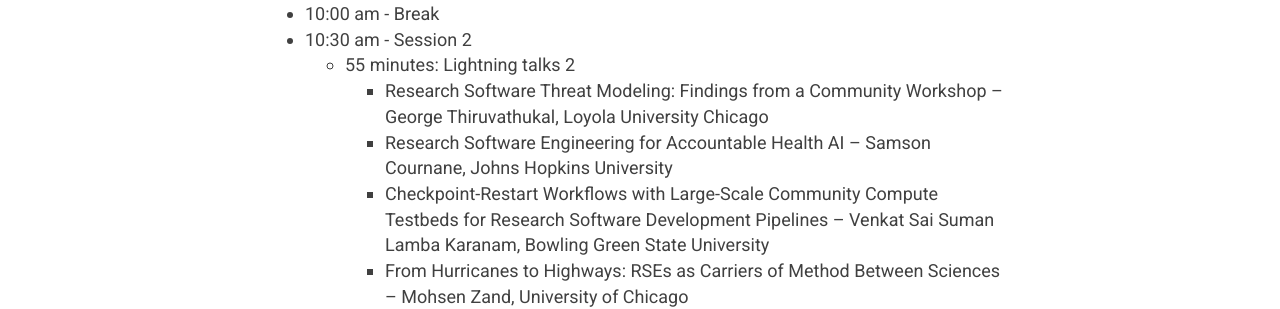
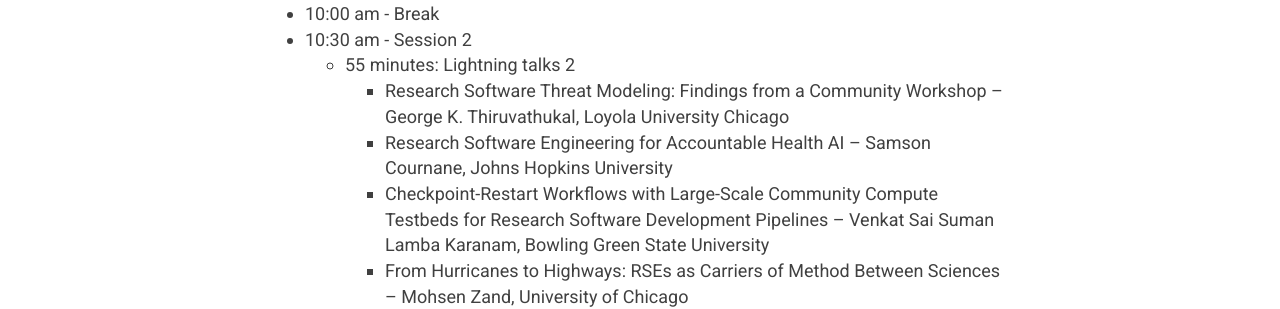
Before and after one commit to USRSE/rse-hpc-2026, a Jekyll site: the page built from pages/agenda.md, in a window 1280 px wide and 900 px high, scrolled down 434 px. Shown: the part 180-489 px from the top of the window. Built offline with Jekyll 4.4.1, drawn with Linux system fonts in a browser that asks for light colours; nearby versions of some CDN libraries.

```diff
--- a/pages/agenda.md
+++ b/pages/agenda.md
@@ -21,7 +21,7 @@ Agenda:
 - 10:00 am - Break
 - 10:30 am - Session 2
     - 55 minutes: Lightning talks 2
-        - Research Software Threat Modeling: Findings from a Community Workshop -- George Thiruvathukal, Loyola University Chicago
+        - Research Software Threat Modeling: Findings from a Community Workshop -- George K. Thiruvathukal, Loyola University Chicago
         - Research Software Engineering for Accountable Health AI -- Samson Cournane, Johns Hopkins University
         - Checkpoint-Restart Workflows with Large-Scale Community Compute Testbeds for Research Software Development Pipelines -- Venkat Sai Suman Lamba Karanam, Bowling Green State University
         - From Hurricanes to Highways: RSEs as Carriers of Method Between Sciences -- Mohsen Zand, University of Chicago
```
